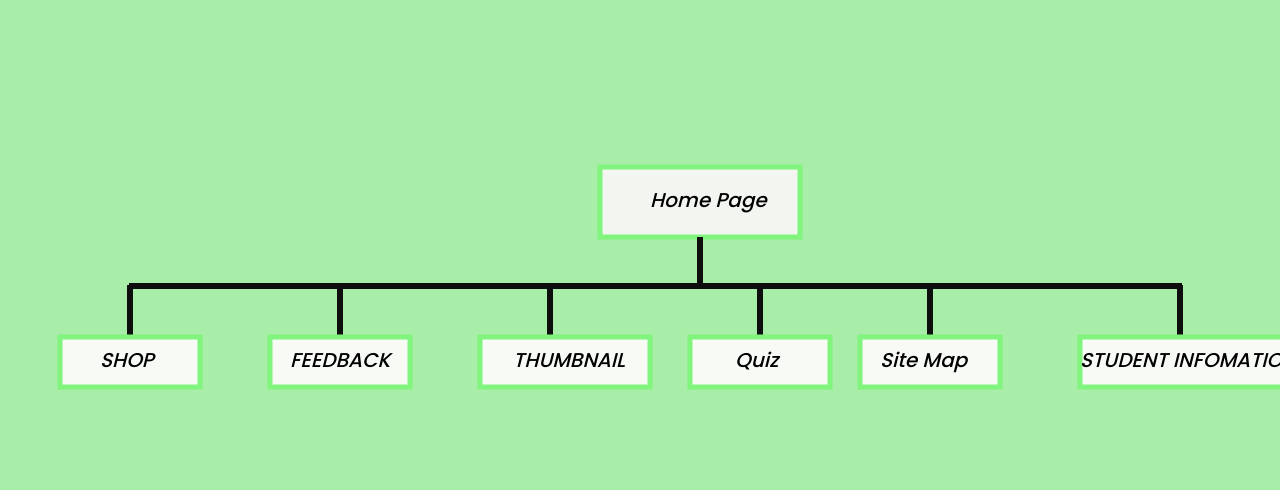
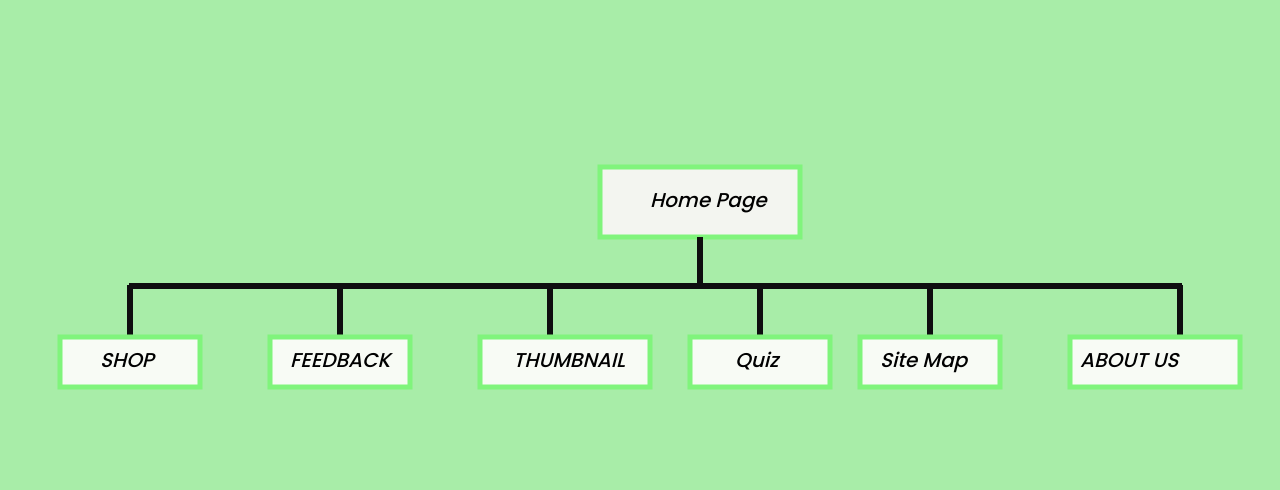
Before and after one commit to tigeroster/WD-Coursework, a plain HTML site: page Student 4/sitemap.html in a window 1280 px wide. Shown: the part 310-800 px from the top of the page. Drawn offline with Linux system fonts and the light colour scheme.

Commit message:
sitemap updated

```diff
--- a/Student 4/sitemap.html
+++ b/Student 4/sitemap.html
@@ -66,7 +66,7 @@
             <g id="homePage">
 
                 <rect class="box"  x="600" y="170" width="200" height="70"/>
-                <a id="homePage_id" xlink:type="simple" xlink:href="homepage.html">
+                <a id="homePage_id" xlink:type="simple" xlink:href="/Student 2/index.html">
                 <text x="650" y="210">Home Page</text>
                 </a>
             </g>
@@ -78,7 +78,7 @@
             <g class="page" transform="translate(-10,0)">
                 <path d="M 140 288 v 50"/>
                 <rect class="box"  x="70" y="340" width="140" height="50"/>
-                <a xlink:type="simple" xlink:href="QueryForm.html">
+                <a xlink:type="simple" xlink:href="/Student 1/products.html">
                 <text x="110" y="370">SHOP</text>
                 </a>
             </g>
@@ -86,7 +86,7 @@
             <g class="page" transform="translate(200,0)">
                 <path d="M 140 288 v 50"/>
                 <rect class="box"  x="70" y="340" width="140" height="50"/>
-                <a xlink:type="simple" xlink:href="QueryForm.html">
+                <a xlink:type="simple" xlink:href="/Student 2/comments-form.html">
                 <text x="90" y="370">FEEDBACK</text>
                 </a>
             </g>
@@ -94,7 +94,7 @@
             <g class="page" transform="translate(410,0)">
                 <path d="M 140 288 v 50"/>
                 <rect class="box"  x="70" y="340" width="170" height="50"/>
-                <a xlink:type="simple" xlink:href="QueryForm.html">
+                <a xlink:type="simple" xlink:href="thumbnail.html">
                 <text x="103" y="370">THUMBNAIL</text>
                 </a>
             </g>
@@ -102,7 +102,7 @@
             <g class="page" transform="translate(620,0)">
                 <path d="M 140 288 v 50"/>
                 <rect class="box"  x="70" y="340" width="140" height="50"/>
-                <a xlink:type="simple" xlink:href="QueryForm.html">
+                <a xlink:type="simple" xlink:href="/Student 3/quiz.html">
                 <text x="115" y="370">Quiz</text>
                 </a>
             </g>
@@ -110,24 +110,19 @@
             <g class="page" transform="translate(830,0)">
                 <path d="M 100 288 v 50"/>
                 <rect class="box"  x="30" y="340" width="140" height="50"/>
-                <a xlink:type="simple" xlink:href="QueryForm.html">
+                <a xlink:type="simple" xlink:href="sitemap.html">
                 <text x="50" y="370">Site Map</text>
                 </a>
             </g>
 
             <g class="page" transform="translate(1040,0)">
                 <path d="M 140 288 v 50"/>
-                <rect class="box"  x="40" y="340" width="230" height="50"/>
-                <a xlink:type="simple" xlink:href="QueryForm.html">
-                <text x="40" y="370">STUDENT INFOMATION</text>
+                <rect class="box"  x="30" y="340" width="170" height="50"/>
+                <a xlink:type="simple" xlink:href="/Student 3/student.html">
+                <text x="40" y="370">ABOUT US</text>
                 </a>
             </g>
         </g>
-
-
-
-
-
 </svg>
 
 <a class="topBtn" id="myBtn" href="#"><i class="fa-solid fa-arrow-up"></i></a>
```
